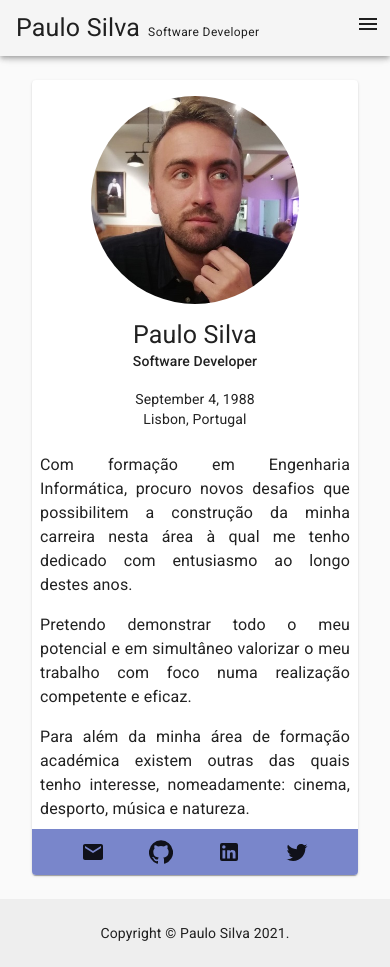
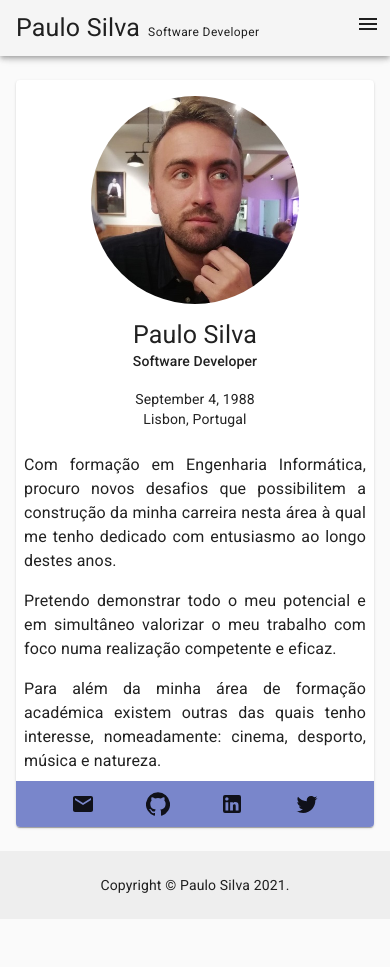
Before and after one commit to padsilva/about-me, a Next.js app: page / in a window 390 px wide. After the commit the page ends 919 px from the top, so only its background shows below. Built offline with nearby package versions, Linux system fonts and the light colour scheme.

Commit message:
refactor the base template

```diff
--- a/src/components/Base/index.js
+++ b/src/components/Base/index.js
@@ -1,20 +1,33 @@
 import PropTypes from 'prop-types'
-import { Box, Container } from '@material-ui/core'
+import { Box, makeStyles } from '@material-ui/core'
 
 import Footer from 'components/Footer'
 import TopBar from 'components/TopBar'
 
-const Base = ({ children }) => (
-  <Box display="flex" flexDirection="column" minHeight="100vh">
-    <TopBar />
+const useStyles = makeStyles((theme) => ({
+  container: {
+    marginTop: theme.spacing(3),
+    marginBottom: theme.spacing(3),
+    [theme.breakpoints.up(600 + theme.spacing(3) * 2)]: {
+      marginTop: theme.spacing(6),
+      marginBottom: theme.spacing(6)
+    }
+  }
+}))
 
-    <Container>
-      <Box my={2}>{children}</Box>
-    </Container>
+const Base = ({ children }) => {
+  const classes = useStyles()
 
-    <Footer />
-  </Box>
-)
+  return (
+    <Box display="flex" flexDirection="column" minHeight="100vh">
+      <TopBar />
+
+      <Box className={classes.container}>{children}</Box>
+
+      <Footer />
+    </Box>
+  )
+}
 
 Base.propTypes = {
   children: PropTypes.node.isRequired
--- a/src/components/Home/index.js
+++ b/src/components/Home/index.js
@@ -12,14 +12,6 @@ import SocialLinks from 'components/SocialLinks'
 import DateFormatter from 'utils/date'
 
 const useStyles = makeStyles((theme) => ({
-  paper: {
-    marginTop: theme.spacing(3),
-    marginBottom: theme.spacing(3),
-    [theme.breakpoints.up(600 + theme.spacing(3) * 2)]: {
-      marginTop: theme.spacing(6),
-      marginBottom: theme.spacing(6)
-    }
-  },
   actions: {
     backgroundColor: theme.palette.primary.light
   },
@@ -34,7 +26,7 @@ const Home = () => {
 
   return (
     <Container component="main" maxWidth="md">
-      <Card className={classes.paper}>
+      <Card>
         <CardContent>
           <Grid container spacing={2}>
             <Grid
```
Also changed, not shown: src/components/Contact/index.js (+0 -9 lines), src/components/Education/index.js (+1 -9 lines), src/components/Experience/index.js (+1 -9 lines), src/components/Skills/index.js (+1 -9 lines).
